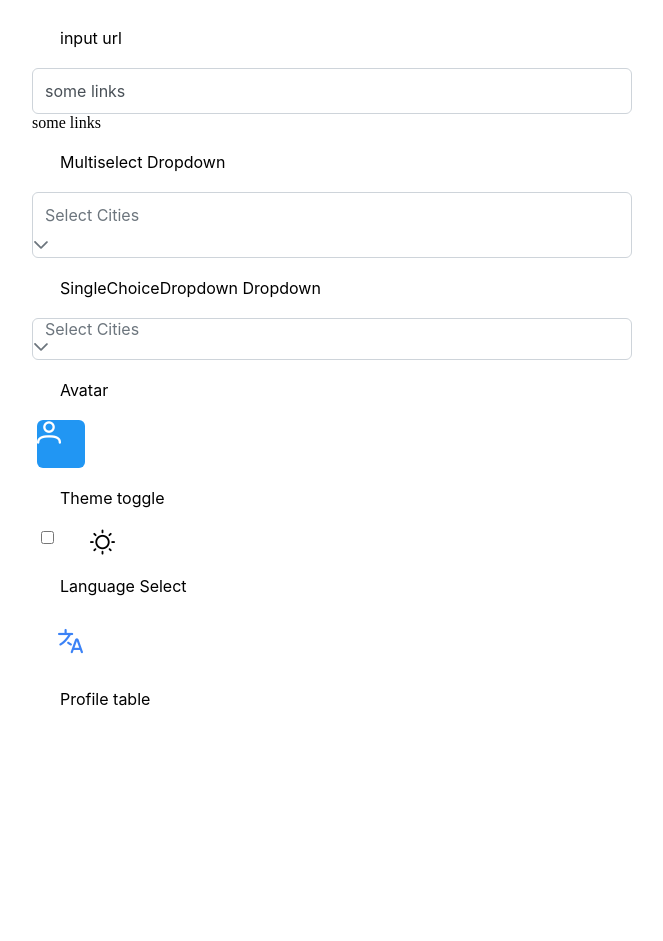
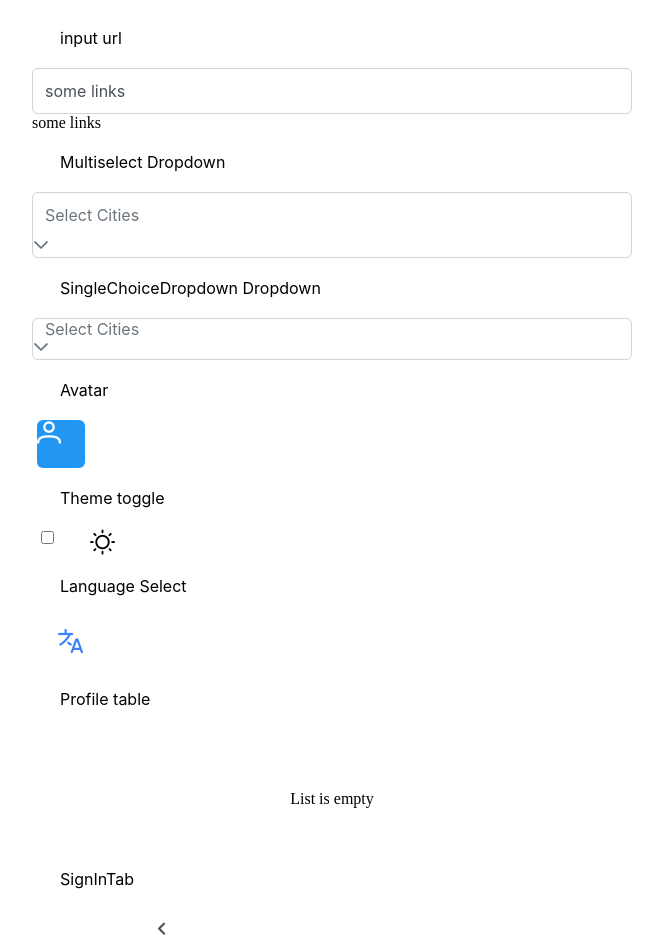
Before and after one commit to KuYaki/waffler, a Vue app: page /test in a window 1280 px wide. Shown: the top 941 px of the page, without its empty margins (308-971 px from the left). Built offline with nearby package versions, Linux system fonts and the light colour scheme.

Commit message:
Added empty slot to Profile table

```diff
--- a/src/components/table/ProfileTable.vue
+++ b/src/components/table/ProfileTable.vue
@@ -1,5 +1,7 @@
 <script setup lang="ts">
-import {  computed, type PropType } from 'vue';
+import { t } from '@/util/locale'
+import { computed, type PropType } from 'vue';
+
 
 import Table from './Table.vue';
 import TableHeader from './TableHeader.vue';
@@ -43,6 +45,8 @@ const gridColumns = computed(()=> {
     return result
 })
 
+const isListEmpty = computed(()=> props.data.length == 0)
+
 
 //////////////////// Messages ///////////////////////////
 
@@ -60,6 +64,7 @@ const sortByFields = ( idx:number) => {
 
     <div class="score_table">
         <Table
+            :is-list-empty="isListEmpty"
             :column-style="gridColumns"
             :height="'300px'"
             @scroll_bottom="onLoad">
@@ -84,6 +89,12 @@ const sortByFields = ( idx:number) => {
 
             </template>
 
+            <template v-slot:empty >
+
+                {{ t('profile_page.empty_list') }}
+
+            </template>
+
         </Table>
     </div>
 </template>
--- a/src/components/table/Table.vue
+++ b/src/components/table/Table.vue
@@ -86,12 +86,11 @@
     }
 
     .empty_list{
-        display: flex;
-        align-items: center;
+        display        : flex;
+        align-items    : center;
         justify-content: center;
-        width: 100%;
-        height: 200px;
-
+        width          : 100%;
+        height         : 100px;
     }
 
 </style>
--- a/src/data/locale/en-US.json
+++ b/src/data/locale/en-US.json
@@ -27,6 +27,7 @@
         "parse": "Parse"
     },
     "profile_page":{
-        "parse":"Parse most recent"
+        "parse"   : "Parse most recent",
+        "empty_list": " List is empty"
     }
 }
--- a/src/data/locale/ru-RU.json
+++ b/src/data/locale/ru-RU.json
@@ -28,6 +28,7 @@
         "parse": "Загрузить"
     },
     "profile_page":{
-        "parse":"Загрузить еще"
+        "parse"     : "Загрузить еще",
+        "empty_list": "Список пуст"
     }
 }
```
